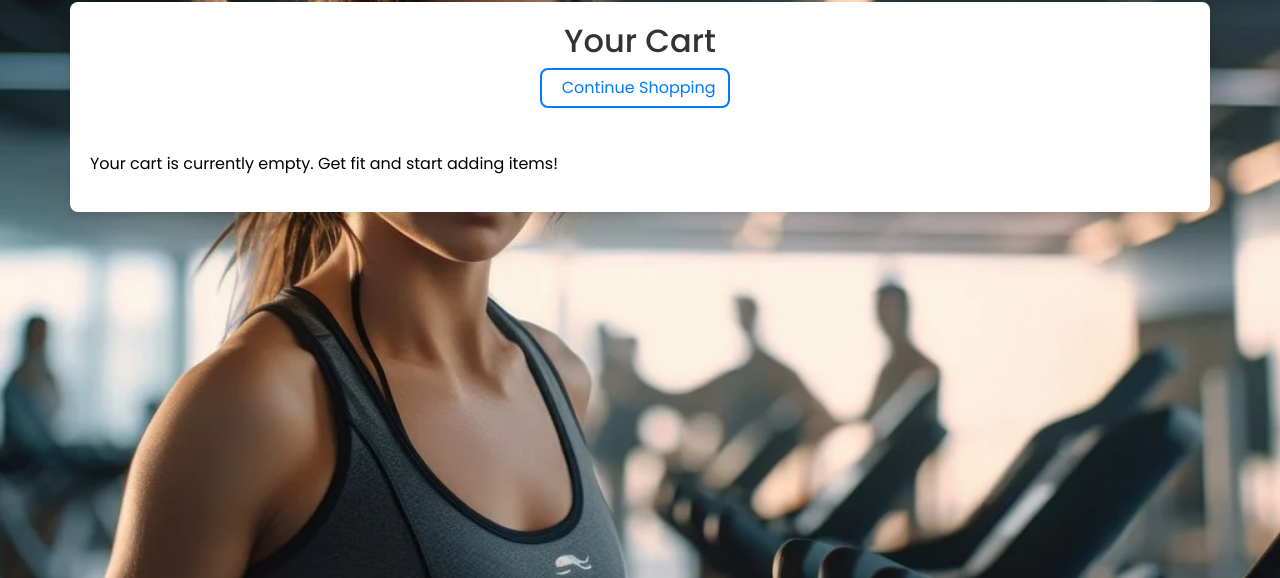
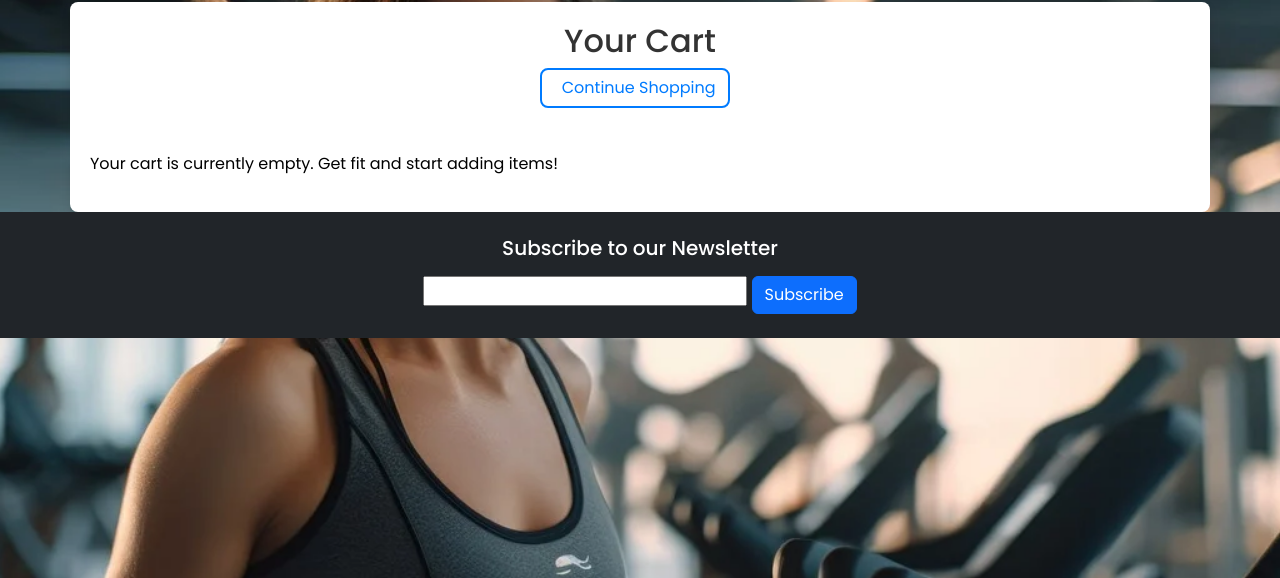
Before and after one commit to 010001000100000101000001/anderson_health_fitness, a Django app: page /cart/ in a window 1280 px wide. Shown: the part 102-680 px from the top of the page. Run offline with Django 5.2, Linux system fonts and the light colour scheme; some libraries are stand-ins or nearby versions.

Commit message:
Add newsletter signup banner to footer in base.html

```diff
--- a/templates/base.html
+++ b/templates/base.html
@@ -93,6 +93,23 @@
   {% block content %}
   {% endblock %}
 
+  <!-- Newsletter Signup Banner -->
+  <footer class="bg-dark text-white py-4 mt-auto">
+    <div class="container">
+      <div class="row">
+        <div class="col-md-12 text-center">
+          <h5>Subscribe to our Newsletter</h5>
+          <form method="POST" action="#" class="">
+            {% csrf_token %}
+            <input type="email" name="{{ form.email.name }}" placeholder="{{ form.email.label }}" required
+              class="{{ form.email.widget.attrs.class }}">
+            <button type="submit" class="btn btn-primary mt-2">Subscribe</button>
+          </form>
+        </div>
+      </div>
+    </div>
+  </footer>
+
   {% block postloadjs %}
   <script>
     document.addEventListener('DOMContentLoaded', function () {
```
Also changed, not shown: db.sqlite3.
